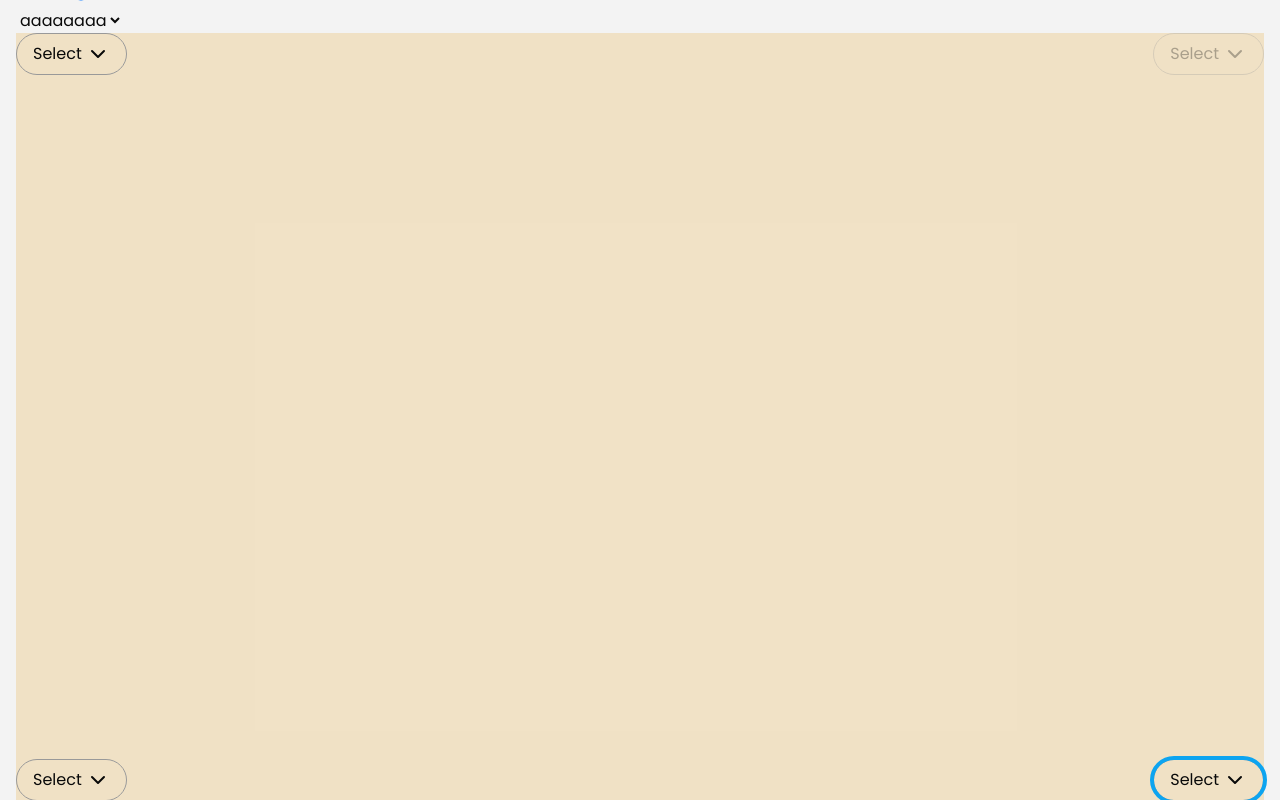
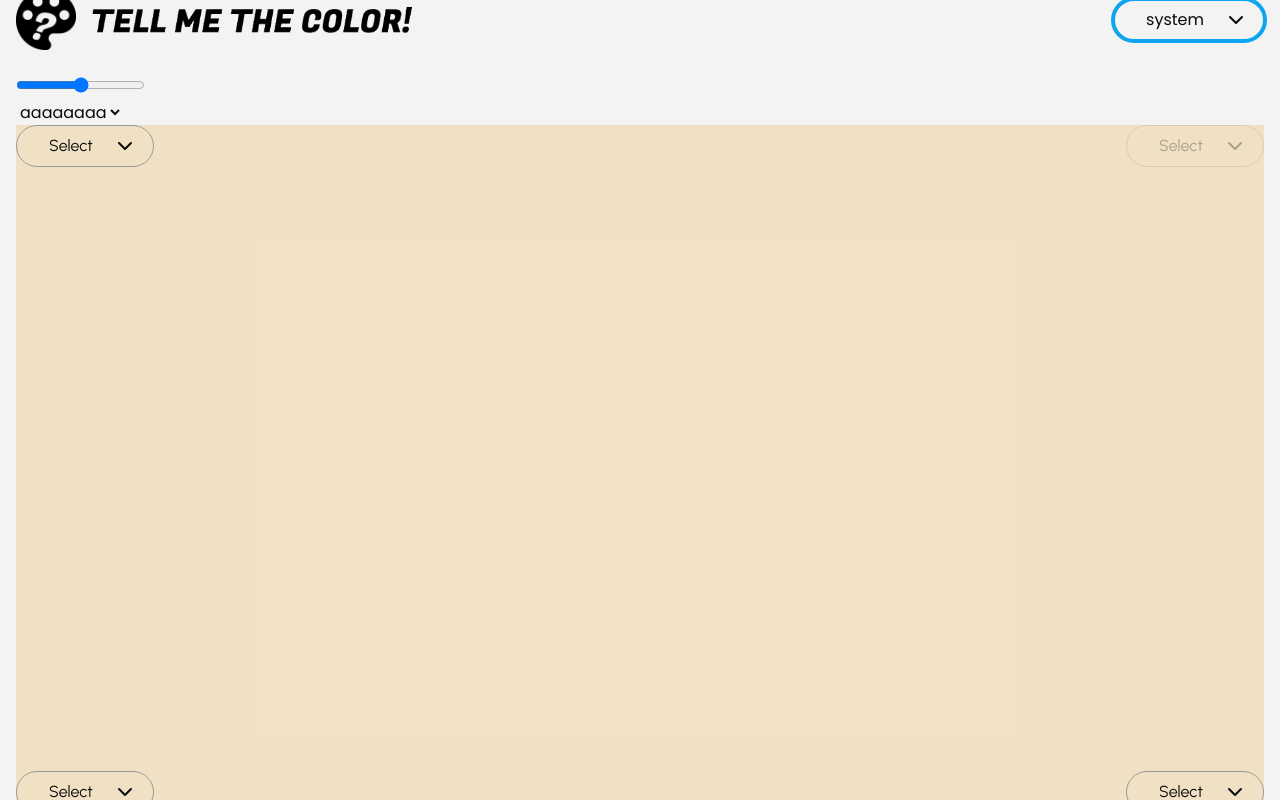
Before and after one commit to Francisco-Neves-15/tellmethecolor, a Next.js app: page / in a window 1280 px wide. Built offline with nearby package versions, Linux system fonts and the light colour scheme.

Commit message:
configs na navbar (Select atualizado)
Bug do Modal ficar dentro do container pai mais próximos;
currentDisplaying não detecta React.ReactNode corretamente

```diff
--- a/src/app/page.tsx
+++ b/src/app/page.tsx
@@ -13,7 +13,7 @@ import { useI18n } from "@/hooks/useI18n";
 import Container from "@/components/layout/Container";
 import View from "@/components/ui/own/View";
 import Text from "@/components/ui/own/Text";
-import { Select, TSelectItems, ISelectRef, selectValueIsPrimitive } from "@/components/ui/own/Select";
+import Select, { TSelectItems, ISelectRef, selectValueIsPrimitive } from "@/components/ui/own/Select";
 import Button from "@/components/ui/own/Button";
 import { LuHouse } from "react-icons/lu";
 
@@ -58,7 +58,7 @@ export default function Home() {
   }, [test2])
 
   return (
-    <Container padding header={false}>
+    <Container padding header={true}>
 
       <input type="range" name="" id="" />
 
@@ -79,7 +79,7 @@ export default function Home() {
             boxStyles={{ className: "bg-danger" }}
             items={test2lista}
             value={test2}
-            onChangeValue={(i) => {
+            onChangeValue={(i: TSelectItems) => {
               setTest2(i);
             }}
             behavoir="dropdown"
@@ -91,7 +91,7 @@ export default function Home() {
             boxStyles={{ className: "bg-danger" }}
             items={test2lista}
             value={test2}
-            onChangeValue={(i) => {
+            onChangeValue={(i: TSelectItems) => {
               setTest2(i);
             }}
             behavoir="adapt"
@@ -104,7 +104,7 @@ export default function Home() {
             boxStyles={{ className: "bg-danger" }}
             items={test2lista}
             value={test2}
-            onChangeValue={(i) => {
+            onChangeValue={(i: TSelectItems) => {
               setTest2(i);
             }}
             behavoir="adapt"
@@ -116,7 +116,7 @@ export default function Home() {
             boxStyles={{ className: "bg-danger" }}
             items={test2lista}
             value={test2}
-            onChangeValue={(i) => {
+            onChangeValue={(i: TSelectItems) => {
               setTest2(i);
             }}
             behavoir="adapt"
@@ -138,7 +138,7 @@ export default function Home() {
         hideButton
         items={[1,2,3,4,5,2,3,4,5,2,3,4,5,2,3,4,5,2,3,4,5]}
         value={test}
-        onChangeValue={(i) => {
+        onChangeValue={(i: TSelectItems) => {
           setTest(i);
         }}
       />
--- a/src/components/layout/Header/index.tsx
+++ b/src/components/layout/Header/index.tsx
@@ -1,5 +1,6 @@
 "use client";
 import { CSSProperties, useMemo } from "react";
+import { usePathname } from "next/navigation";
 import Image from "next/image";
 
 // Styles
--- a/src/components/layout/Navbar/index.tsx
+++ b/src/components/layout/Navbar/index.tsx
@@ -1,19 +1,18 @@
 "use client";
-import { usePathname } from "next/navigation";
 import { CSSProperties, useEffect, useRef, useState } from "react";
 
 // Icons
 import { LuMenu, LuX, LuSun, LuMoon, LuMonitorSmartphone } from "react-icons/lu";
 
 // Styles
-import fStyles from "./style.module.scss"
+import fStyles from "./style.module.scss";
 
 // Components
-import View from "@/components/ui/own/View"
-import Text from "@/components/ui/own/Text"
-import Button from "@/components/ui/own/Button"
+import View from "@/components/ui/own/View";
+import Text from "@/components/ui/own/Text";
+import Button from "@/components/ui/own/Button";
+import Select, { selectValueIsPrimitive, TSelectItems } from "@/components/ui/own/Select";
 
-// Hooks
 // Hooks
 import { useI18n } from "@/hooks/useI18n";
 import { useMedia } from "@/hooks/useMedia";
@@ -21,27 +20,28 @@ import { useTheme } from "@/hooks/useTheme";
 
 // Configs
 import { LayoutTypeOptions } from "@/configs/media.metadata";
+import { ThemeModeOptions } from "@/configs/theme-mode.metadata";
 
 
 
-type INavbarDir = "horizontal" | "vertical";
+type INavbarOrigin = "right" | "left";
 
 interface INavbar {
   style?: CSSProperties;
   className?: string;
-  direction?: INavbarDir | null;
+  origin?: INavbarOrigin | null;
 }
 
 export const Navbar = ({
   style,
   className,
-  direction = null,
+  origin = "right",
 }: INavbar) => {
 
   // const pathname = usePathname();
   const tDataSettings = useI18n("data-settings");
 
-  const { mediaLayoutType, mediaScreenType } = useMedia();
+  const { mediaLayoutType } = useMedia();
   const { resolvedThemeMode, themeMode, setThemeMode } = useTheme();
 
   const [currentLayout, setCurrentLayout] = useState<LayoutTypeOptions | null>(null)
@@ -55,7 +55,7 @@ export const Navbar = ({
 
   // Layout
   const isCompact = currentLayout === "compact";
-  const resolvedListDirectionClassName = direction ? direction : isCompact ? fStyles.navbarListCol : fStyles.navbarListRow;
+  const resolvedListDirectionClassName = isCompact ? fStyles.navbarListCol : fStyles.navbarListRow;
 
   // Toggle
   const openNavbar = () => {
@@ -95,10 +95,69 @@ export const Navbar = ({
   }, [mediaLayoutType]);
 
   // Handle's
-  const handleChangeTheme = () => {
-    if (resolvedThemeMode === "light") setThemeMode("dark");
-    else setThemeMode("light");
+  const handleChangeTheme = (i: TSelectItems) => {
+    if (!selectValueIsPrimitive(i)) {
+      setThemeMode(i.value as ThemeModeOptions);
+    }
   }
+
+  // ===== Config's =====
+  const themeModeOptions: TSelectItems[] = [
+    {
+      id: "system",
+      value: "system",
+      labelBox:
+        <View className="flex flex-row gap-2 flex-center">
+          <LuMonitorSmartphone size={32}/>
+          <Text size="button">
+            {tDataSettings[`th-mode-opt-system`]} ({tDataSettings[`th-mode-opt-${resolvedThemeMode}`]})
+          </Text>
+        </View>,
+      labelList:
+        <View className="flex flex-row gap-2 flex-center">
+          <LuMonitorSmartphone size={32}/>
+          <Text size="button">
+            {tDataSettings[`th-mode-opt-system`]} ({tDataSettings[`th-mode-opt-${resolvedThemeMode}`]})
+          </Text>
+        </View>,
+    },
+    {
+      id: "light",
+      value: "light",
+      labelBox:
+        <View className="flex flex-row gap-2 flex-center">
+          <LuSun size={32}/>
+          <Text size="button">
+            {tDataSettings[`th-mode-opt-light`]}
+          </Text>
+        </View>,
+      labelList:
+        <View className="flex flex-row gap-2 flex-center">
+          <LuSun size={32}/>
+          <Text size="button">
+            {tDataSettings[`th-mode-opt-light`]}
+          </Text>
+        </View>,
+    },
+    {
+      id: "dark",
+      value: "dark",
+      labelBox:
+        <View className="flex flex-row gap-2 flex-center">
+          <LuMoon size={32}/>
+          <Text size="button">
+            {tDataSettings[`th-mode-opt-dark`]}
+          </Text>
+        </View>,
+      labelList:
+        <View className="flex flex-row gap-2 flex-center">
+          <LuMoon size={32}/>
+          <Text size="button">
+            {tDataSettings[`th-mode-opt-dark`]}
+          </Text>
+        </View>,
+    },
+  ]
 
   // Render's
 
@@ -110,18 +169,12 @@ export const Navbar = ({
           {isCompact && (
             <Text size="h3">{tDataSettings["th-mode-title"]}</Text>
           )}
-          <Button
-            icon={!isCompact}
-            variant={!isCompact ? "ghost" : "outline"}
-            onClick={handleChangeTheme}
-          >
-            {isCompact && (
-              <Text size="button">
-                {`${tDataSettings[`th-mode-opt-${resolvedThemeMode}`]}`}
-              </Text>
-            )}
-            {resolvedThemeMode === "light" ? <LuSun size={32} /> : <LuMoon size={32} />}
-          </Button>
+          <Select
+            boxVariant={!isCompact ? "ghost" : "outline"}
+            items={themeModeOptions}
+            value={themeMode}
+            onChangeValue={(i) => handleChangeTheme(i)}
+          />
         </View>
       </div>
     )
@@ -152,7 +205,11 @@ export const Navbar = ({
               className={`${fStyles.navbarOverlay} ${navbarExpanded ? fStyles.open : ""}`}
             />
             <View
-              className={`${fStyles.navbarCompactedContent} ${navbarExpanded ? fStyles.open : ""}`}
+              className={`
+                ${fStyles.navbarCompactedContent}
+                ${origin === "right" ? fStyles.right : fStyles.left}
+                ${navbarExpanded ? fStyles.open : ""}
+              `}
             >
               <View className={`${fStyles.navbarHeader}`}>
                 <Button
--- a/src/components/layout/Navbar/style.module.scss
+++ b/src/components/layout/Navbar/style.module.scss
@@ -35,15 +35,24 @@
   align-items: flex-end;
   padding: 16px;
   padding-top: 0;
-  border-radius: 16px 0 0 16px;
   background-color: var(--color-bgSecondary);
   //
   position: fixed;
+  transition: transform 200ms ease;
+}
+.navbarCompactedContent.right {
   top: 0;
   right: 0;
   transform: translateX(100%);
-  transition: transform 200ms ease;
+  border-radius: 16px 0 0 16px;
 }
+.navbarCompactedContent.left {
+  top: 0;
+  left: 0;
+  transform: translateX(-100%);
+  border-radius: 0 16px 16px 0;
+}
+
 .navbarCompactedContent.open {
   transform: translateX(0);
 }
--- a/src/components/ui/own/Select/index.tsx
+++ b/src/components/ui/own/Select/index.tsx
@@ -39,7 +39,7 @@ import { calculateDropdown } from "./select.dropdown.calcs";
 
 interface IListSelect {
   value: unknown;
-  labelBox?: string;
+  labelBox?: string | React.ReactNode;
   labelList?: string | React.ReactNode;
   id: string;
 }
@@ -115,7 +115,7 @@ export function selectValueIsPrimitive(item: TSelectItems): item is string | num
   return typeof item === "string" || typeof item === "number";
 }
 
-export const Select = forwardRef<ISelectRef, ISelect>(({
+const Select = forwardRef<ISelectRef, ISelect>(({
   items = [],
   value,
   onChangeValue,
@@ -336,15 +336,17 @@ export const Select = forwardRef<ISelectRef, ISelect>(({
   }, [state.open, isDropdown, isModal]);
 
   // Current Showing
-  const currentDisplayText = useMemo(() => {
+  const currentDisplaying = useMemo(() => {
     if (!value) return resolvedPlaceholder;
-    let final: unknown;
+    let final: React.ReactNode;
     if (selectValueIsPrimitive(value)) {
-      final = value;
+      final = <Text size="body">{String(value)}</Text>;
+    } else if (typeof value.labelBox === "string") {
+      final = <Text size="body">{value.labelBox}</Text>;
     } else {
-      final = value.labelBox ?? value.labelList ?? value.value ?? value.id;
-    };
-    return String(final);
+      final = value.labelBox;
+    }
+    return final;
   }, [value]);
 
   // Filtred Items
@@ -395,11 +397,11 @@ export const Select = forwardRef<ISelectRef, ISelect>(({
             onClick={toggle}
             disabled={disabled}
           >
-            <Text size="button">
-              {fixTexts?.boxPrefix && fixTexts?.boxPrefix}
-              {currentDisplayText}
-              {fixTexts?.boxSuffix && fixTexts?.boxSuffix}
-            </Text>
+            <View className="flex flex-row gap-4">
+              <Text size="button">{fixTexts?.boxPrefix && fixTexts?.boxPrefix}</Text>
+              {currentDisplaying}
+              <Text size="button">{fixTexts?.boxSuffix && fixTexts?.boxSuffix}</Text>
+            </View>
             <View
               className={`transform transition-transform ${!state.open ? "rotate-0" : "-rotate-180"}`}
             >
@@ -539,3 +541,4 @@ export const Select = forwardRef<ISelectRef, ISelect>(({
 });
 
 Select.displayName = "Select";
+export default Select;
```
